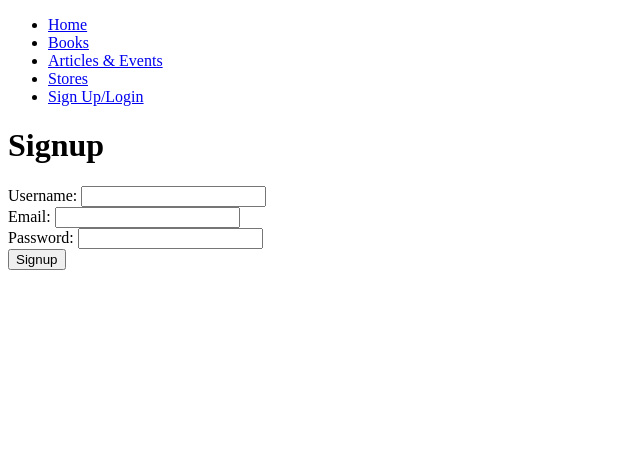
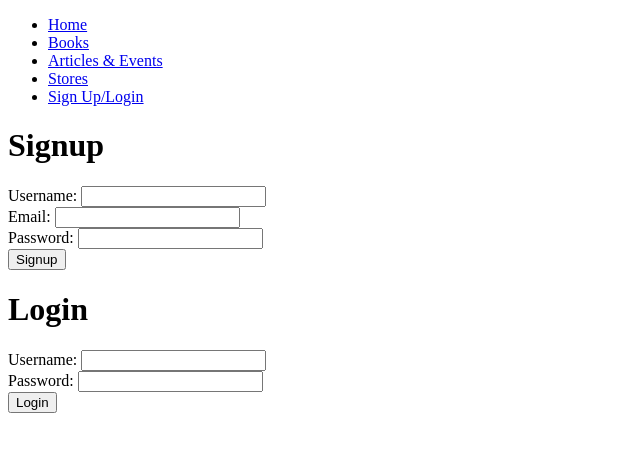
Before and after one commit to Marquez594/BookStore, a plain HTML site: page Front/Bookstore/signup-login.html in a window 1280 px wide. Shown: the whole page, without its empty margins (0-640 px from the left). Drawn offline with Linux system fonts and the light colour scheme.

Commit message:
Update signup-login.html

```diff
--- a/Front/Bookstore/signup-login.html
+++ b/Front/Bookstore/signup-login.html
@@ -26,5 +26,14 @@
             <br>
             <input type="submit" value="Signup">
         </form>
+             <h1>Login</h1>
+        <form action="signup.html" method="post">
+            <label for="username">Username:</label>
+            <input type="text" id="username" name="username" required>
+            <br>
+            <label for="password">Password:</label>
+            <input type="password" id="password" name="password" required>
+            <br>
+            <input type="submit" value="Login">
     </body>
 </html>
```
